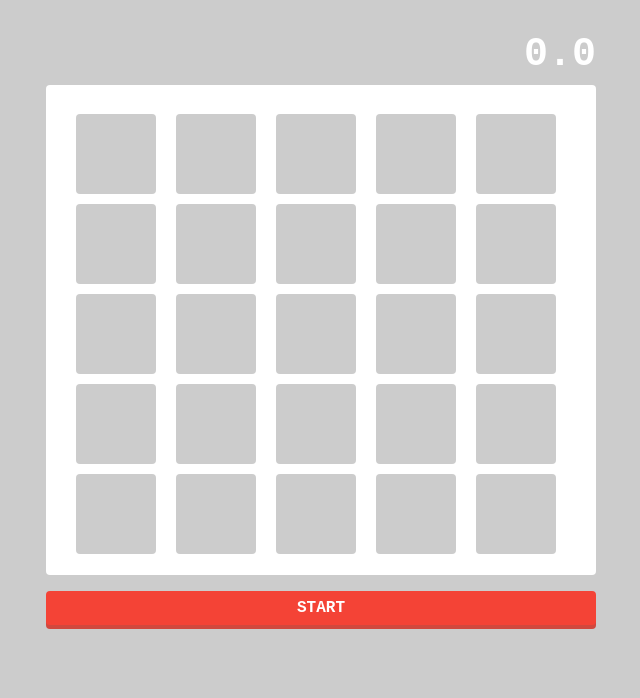
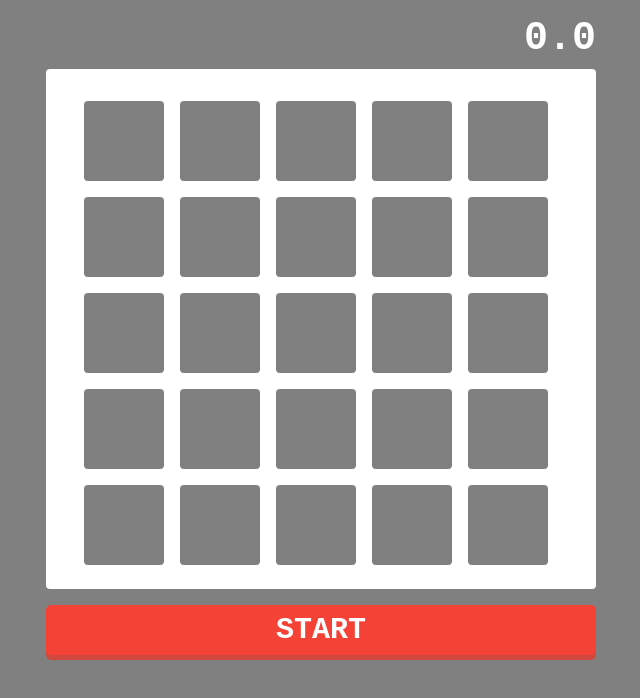
Before and after one commit to zakkichan/number, a plain HTML site: page index.html in a window 1280 px wide. Shown: the whole page, without its empty margins (319-959 px from the left). Drawn offline with Linux system fonts and the light colour scheme.

Commit message:
Update styles.css

```diff
--- a/css/styles.css
+++ b/css/styles.css
@@ -1,19 +1,19 @@
 body {
-  background: #ccc;
+  background: gray;
   color: #fff;
   font-family: 'Courier New', sans-serif;
-  font-size: 16px;
+  font-size: 30px;
   font-weight: bold;
 }
 
 #container {
-  margin: 32px auto;
+  margin: 16px auto;
 }
 
 #board {
   list-style: none;
   margin: 0 0 16px;
-  padding: 20px;
+  padding: 20px 30px;
   background: #fff;
   border-radius: 4px;
   display: flex;
@@ -24,19 +24,19 @@ body {
   background: #00aaff;
   width: 80px;
   height: 80px;
-  margin: 10px;
+  margin: 8px;
   cursor: pointer;
   border-radius: 4px;
-  line-height: 40px;
+  line-height: 80px;
   text-align: center;
-  box-shadow: 0 4px 0 #0088cc;
+  box-shadow: 0 5px 0 #0088cc;
 }
 
 #board li.pressed {
-  background: #ccc;
+  background: gray;
   box-shadow: none;
-  margin-top: 9px;
-  margin-bottom: 1px;
+  margin-top: 12px;
+  margin-bottom: 4px;
 }
 
 #timer {
@@ -50,12 +50,12 @@ body {
   user-select: none;
   background: #f44336;
   padding: 8px;
-  border-radius: 4px;
+  border-radius: 5px;
   text-align: center;
-  box-shadow: 0 4px 0 #d1483e;
+  box-shadow: 0 5px 0 #d1483e;
 }
 
 #btn:active {
-  margin-top: 12px;
+  margin-top: 18px;
   box-shadow: none;
 }
```
